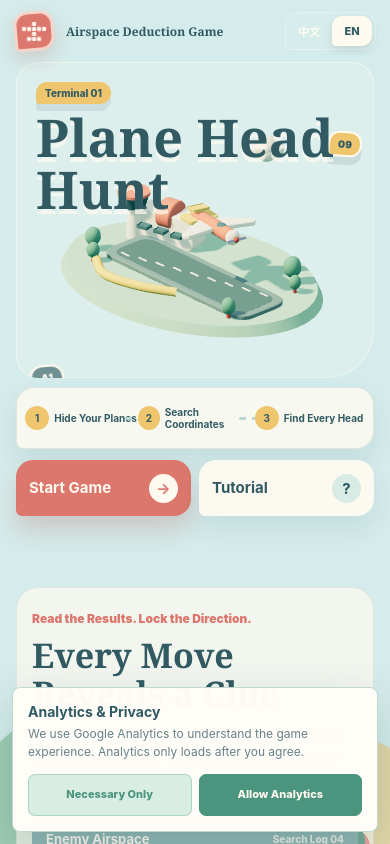
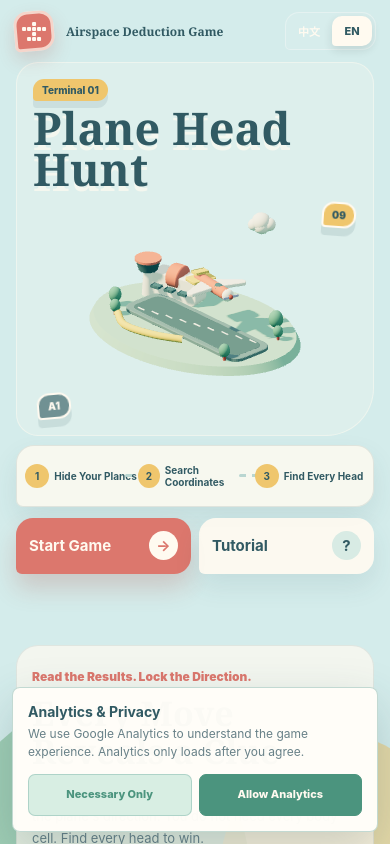
Before and after one commit to MIRROR66666/plane-head-hunt, a plain HTML site: page index.html in a window 390 px wide. Drawn offline with Linux system fonts and the light colour scheme; animation ran at ten frames a second.

Commit message:
Rebuild responsive homepage hero

```diff
--- a/index.html
+++ b/index.html
@@ -44,7 +44,7 @@
         }
       }
     </script>
-    <link rel="stylesheet" href="styles.css?v=20261006-4" />
+    <link rel="stylesheet" href="styles.css?v=20261006-5" />
   </head>
   <body class="intro-active">
     <section id="welcomeView" class="welcome-view" aria-labelledby="welcomeTitle">
--- a/styles.css
+++ b/styles.css
@@ -3319,3 +3319,97 @@ body.language-en .home-section h2 { font-family: Georgia, "Times New Roman", ser
   .home-mode-intro button,
   .home-tutorial-cta button { transition: none; }
 }
+
+/* Stable hero composition: copy and airport own separate layout regions. */
+.welcome-hero {
+  display: grid;
+  grid-template-columns: minmax(330px, 0.78fr) minmax(520px, 1.22fr);
+  align-items: stretch;
+  justify-items: stretch;
+  min-height: 360px;
+  text-align: left;
+}
+
+.welcome-copy {
+  position: relative;
+  z-index: 4;
+  left: auto;
+  top: auto;
+  max-width: none;
+  padding: 38px 12px 38px clamp(30px, 4vw, 68px);
+  display: flex;
+  flex-direction: column;
+  align-items: flex-start;
+  justify-content: center;
+}
+
+.welcome-airport-scene {
+  position: relative;
+  inset: auto;
+  min-width: 0;
+  min-height: 100%;
+}
+
+#airportSceneCanvas { transform: none; }
+.runway-sign.sign-left { left: 5%; bottom: 10%; }
+.runway-sign.sign-right { right: 6%; top: 10%; }
+
+.welcome-hero h1 {
+  max-width: 100%;
+  font-size: 82px;
+  line-height: 0.98;
+}
+
+body.language-en .welcome-hero h1 {
+  width: auto;
+  min-width: 0;
+  max-width: 480px;
+  font-size: 76px;
+  line-height: 0.92;
+}
+
+@media (max-width: 1100px) {
+  .welcome-hero {
+    grid-template-columns: minmax(270px, 0.74fr) minmax(430px, 1.26fr);
+    min-height: 360px;
+  }
+  .welcome-copy { padding: 30px 8px 30px 28px; }
+  .welcome-hero h1 { font-size: 68px; }
+  body.language-en .welcome-hero h1 { min-width: 250px; font-size: 60px; }
+}
+
+@media (max-width: 760px) {
+  .welcome-hero {
+    height: auto;
+    min-height: 360px;
+    grid-template-columns: 1fr;
+    grid-template-rows: auto minmax(210px, 1fr);
+  }
+  .welcome-copy {
+    padding: 20px 20px 0;
+    justify-content: start;
+  }
+  .welcome-terminal { margin-bottom: 6px; }
+  .welcome-hero h1 { font-size: 52px; line-height: 0.96; }
+  body.language-en .welcome-hero h1 {
+    width: auto;
+    min-width: 0;
+    max-width: 100%;
+    font-size: 50px;
+    line-height: 0.92;
+  }
+  .welcome-airport-scene {
+    min-height: 210px;
+    margin-top: 0;
+  }
+  .runway-sign.sign-left { left: 6%; bottom: 7%; }
+  .runway-sign.sign-right { right: 5%; top: 5%; }
+}
+
+@media (max-width: 420px) {
+  .welcome-hero { min-height: 340px; grid-template-rows: auto minmax(195px, 1fr); }
+  .welcome-copy { padding: 17px 17px 0; }
+  .welcome-hero h1 { font-size: 48px; }
+  body.language-en .welcome-hero h1 { font-size: 45px; }
+  .welcome-airport-scene { min-height: 195px; }
+}
```
